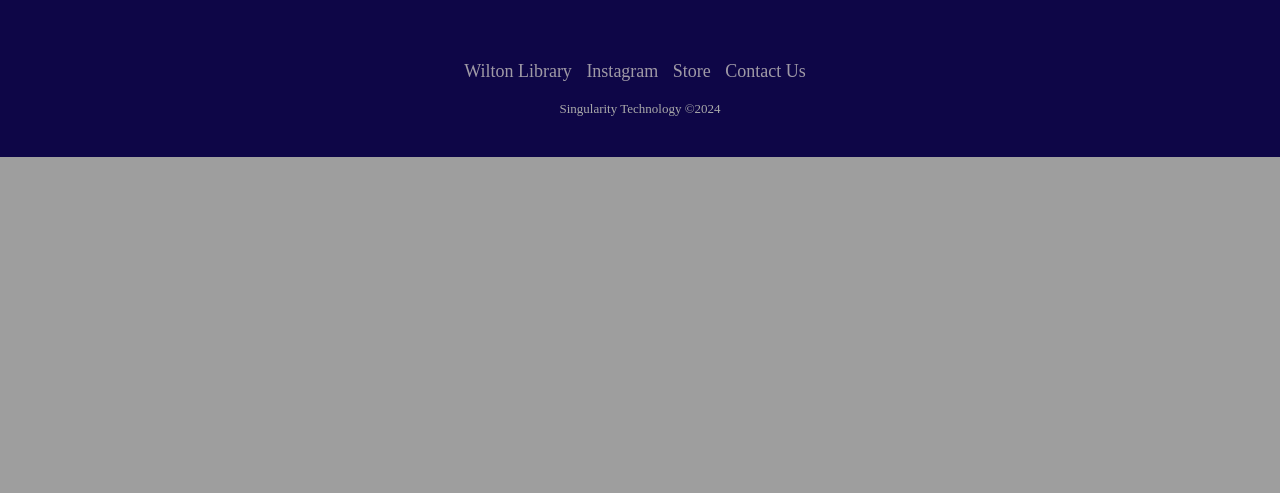
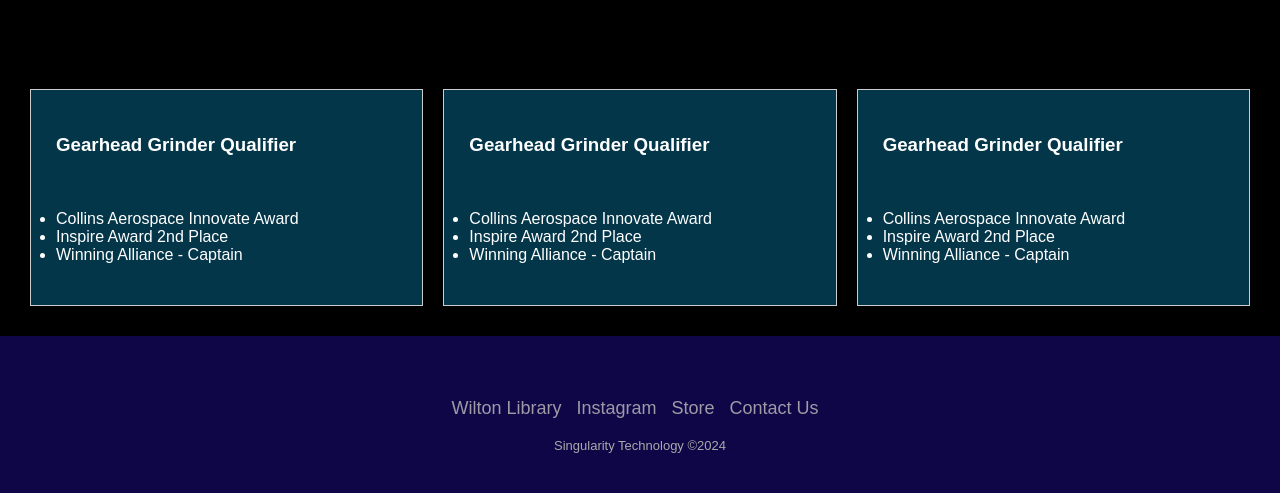
Before and after one commit to TotalSimplicity/Singularity-Technology-Website, a PHP site: page /awards.php in a window 1280 px wide. Shown: the part 851-1344 px from the top of the page. Before the commit the page ends 1008 px from the top, so only its background shows below. Run offline with PHP 8.4, Linux system fonts and the light colour scheme; some web fonts are replaced.

Commit message:
awards formatting??

```diff
--- a/awards.php
+++ b/awards.php
@@ -10,8 +10,63 @@
       margin: 0;
       padding: 0;
       position: relative;
+      font-family: Arial, sans-serif; /* Change font family as needed */
     }
 
+    .grid-container {
+      display: grid;
+      grid-template-columns: repeat(auto-fit, minmax(250px, 1fr));
+      grid-gap: 20px; /* Adjust gap between grid items */
+      padding: 30px;
+      padding-top: 90px; /* Move grid down below the header */
+      background-color: black;
+    }
+
+    .grid-item {
+      border: 1px solid #ccc;
+      padding: 20px;
+      text-align: left;
+      background-color: #04364A;
+      min-height: 175px;
+      display: flex;
+      flex-direction: column;
+      justify-content: space-between;
+    }
+
+    .grid-item h3 {
+      color: white;
+      padding: 5px;
+    }
+
+    .grid-item h1 {
+      color: green;
+      padding: 5px;
+    }
+
+    .grid-item ul {
+      color: white;
+      padding: 5px;
+      margin-top: 5px; /* Add margin between the header and the bullet points */
+    }
+
+    .grid-item p {
+      color: white;
+      padding: 5px;
+    }
+
+    .grid-item img {
+      max-width: 100%; /* Ensure images don't exceed container width */
+      height: auto;
+      margin-bottom: 10px; /* Space between image and text */
+    }
+
+    .imgRight{
+      left: 200px;
+    }
+
+    .parallax-section {
+      height: 30vh; /* Adjust the height of the parallax section */
+    }
   </style>
 </head>
 <body>
@@ -20,9 +75,39 @@
   <div class="parallax-section">
     <h2 class="parallax-text">Awards</h2>
   </div>
+
+  <div class="grid-container">
+    <div class="grid-item">
+      <h3>Gearhead Grinder Qualifier</h3>
+      <ul>
+        <li>Collins Aerospace Innovate Award</li>
+        <li>Inspire Award 2nd Place</li>
+        <li>Winning Alliance - Captain</li>
+      </ul>
+    </div>
+
+    <div class="grid-item">
+      <h3>Gearhead Grinder Qualifier</h3>
+      <ul>
+        <li>Collins Aerospace Innovate Award</li>
+        <li>Inspire Award 2nd Place</li>
+        <li>Winning Alliance - Captain</li>
+      </ul>
+    </div>
+
+    <div class="grid-item">
+      <h3>Gearhead Grinder Qualifier</h3>
+      <ul>
+        <li>Collins Aerospace Innovate Award</li>
+        <li>Inspire Award 2nd Place</li>
+        <li>Winning Alliance - Captain</li>
+      </ul>
+    </div>
+  </div>
+
   <?php include('footer.php'); ?>
-</body>
-<script>
+
+  <script>
     const parallaxTextElements = document.querySelectorAll('.parallax-text');
 
     window.addEventListener('scroll', () => {
@@ -33,5 +118,6 @@
         element.style.transform = `translateY(${scrollY * 0.65}px)`; // Adjust the multiplier to control the movement
       });
     });
-</script>
+  </script>
+</body>
 </html>
```
